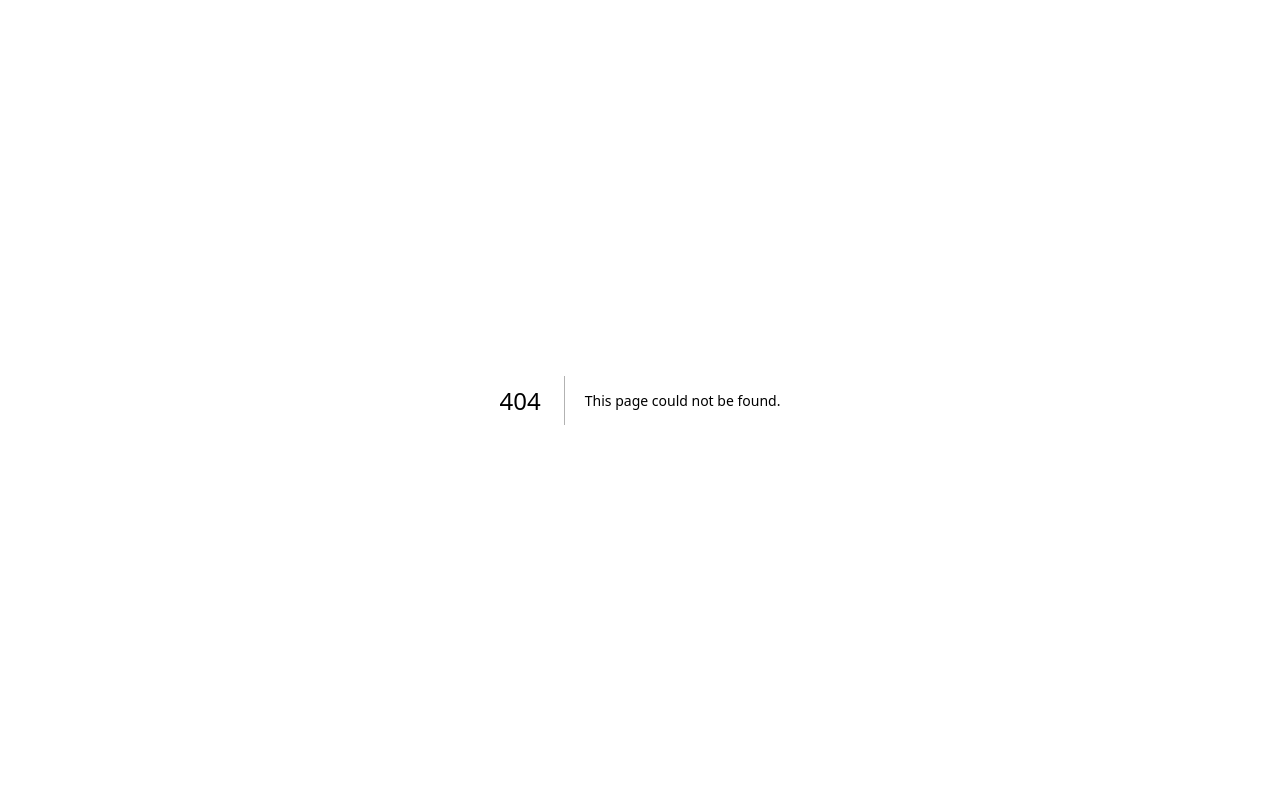
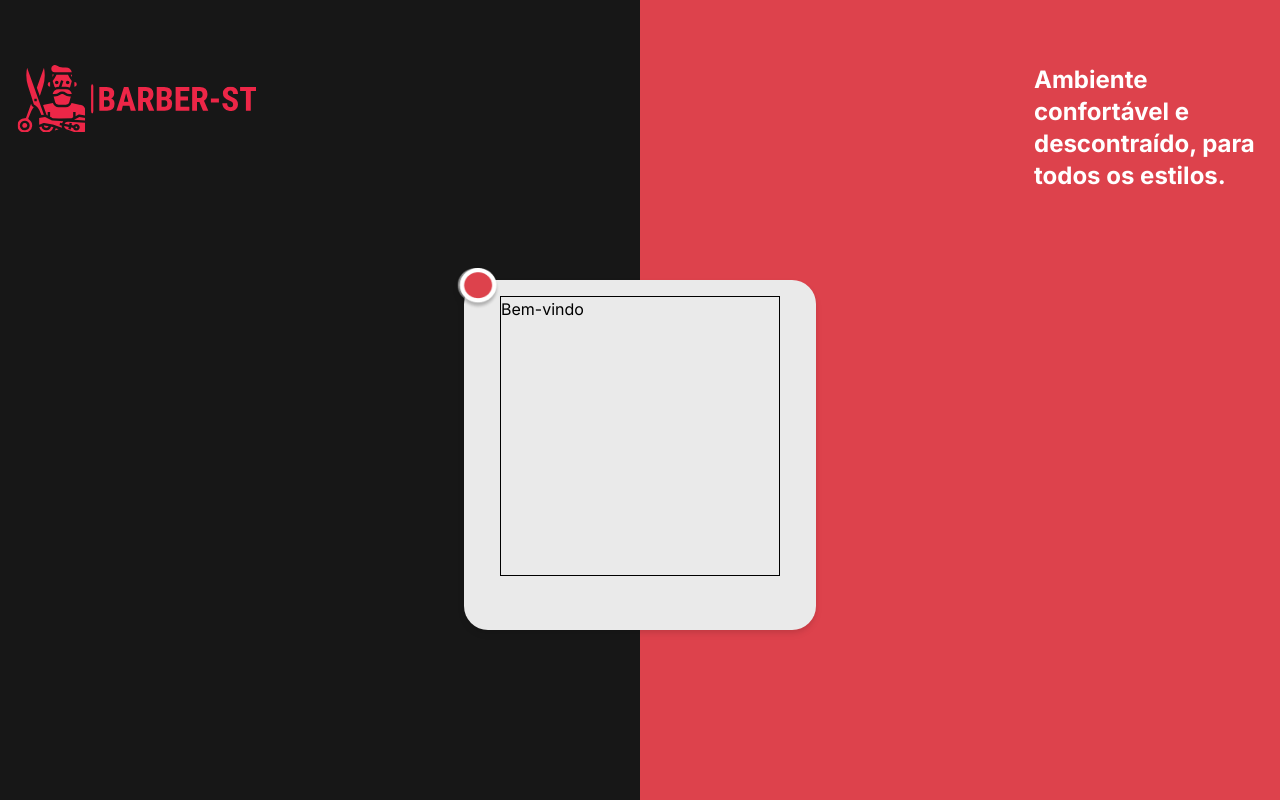
Before and after one commit to deni-rocha/BarberST-app, a Next.js app: page /login in a window 1280 px wide. Before the commit this address had no page. Built offline with nearby package versions, Linux system fonts and the light colour scheme.

Commit message:
página de login

```diff
--- /dev/null
+++ b/src/app/login/layout.tsx
@@ -0,0 +1,13 @@
+export default function LoginLayout({
+  children,
+}: {
+  children: React.ReactNode;
+}) {
+  return (
+    <div className="w-screen h-screen flex">
+      <div className="h-full w-1/2 bg-bgPrimary"></div>
+      <div className="h-full w-1/2 bg-bgSecondary"></div>
+      {children}
+    </div>
+  );
+}
--- /dev/null
+++ b/src/app/login/page.tsx
@@ -0,0 +1,33 @@
+import Image from "next/image";
+import BaberStLogo from "@/public/login/barberst-logo.svg";
+import RedLogo from "@/public/login/Red Logo.png";
+export default function Home() {
+  return (
+    <div className="absolute w-full h-full p-4">
+      <header className="flex justify-between mt-12">
+        <section className="w-[240px] h-[100px]">
+          <Image src={BaberStLogo} alt="logo-barberSt" />
+        </section>
+
+        <section className="w-[230px] h-[200px]">
+          <h1 className="w-full h-full font-bold text-2xl text-white">
+            Ambiente confortável e descontraído, para todos os estilos.
+          </h1>
+        </section>
+      </header>
+
+      <div className="w-[352px] h-[350px] rounded-3xl drop-shadow-md bg-[#eaeaeaff] pt-4 mt-4 mx-auto">
+        <Image
+          src={RedLogo}
+          width={44}
+          height={40}
+          alt="logo-popUp"
+          className="absolute -top-3 -left-2"
+        />
+        <div className="w-[280px] h-[280px] border border-black mx-auto">
+          <h2>Bem-vindo</h2>
+        </div>
+      </div>
+    </div>
+  );
+}
```
